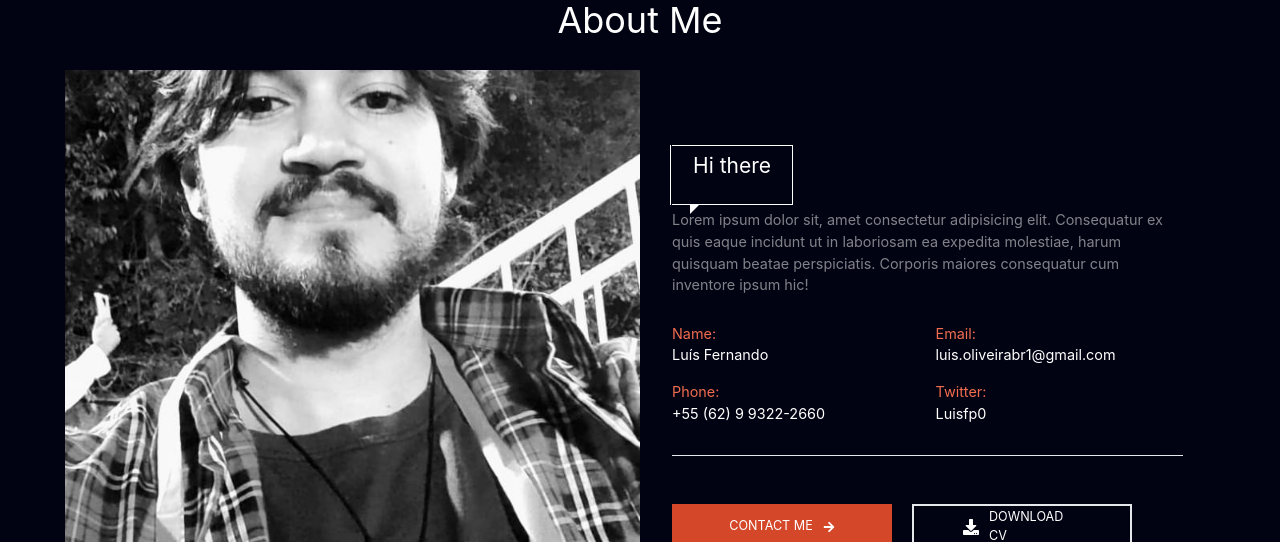
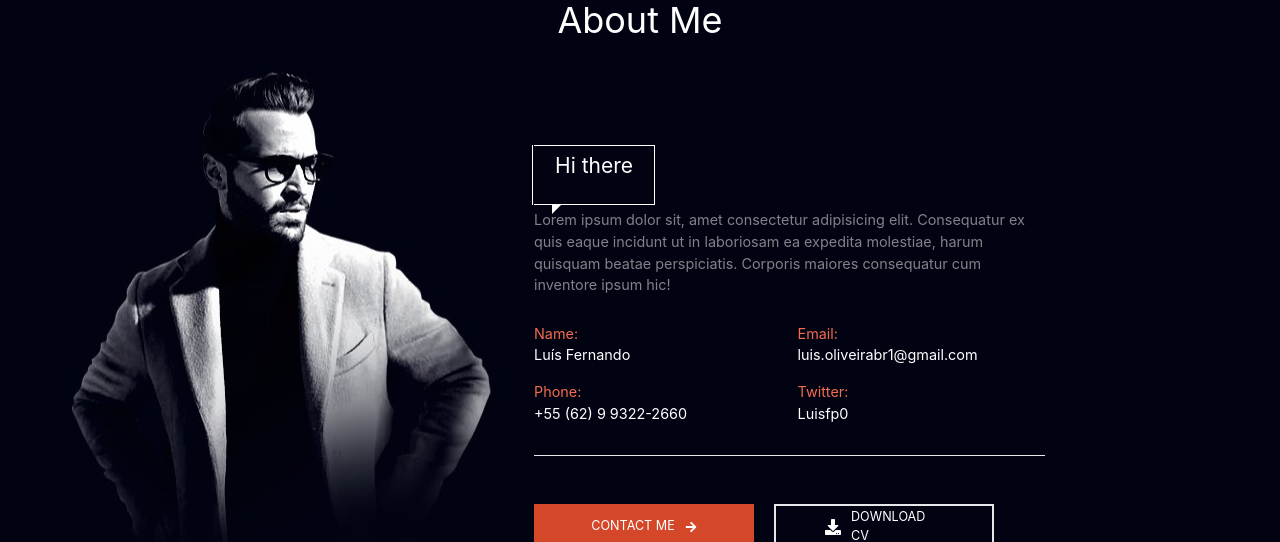
Before and after one commit to Luisfp0/my-new-website, a React (Create React App) app: page / in a window 1280 px wide. Shown: the part 928-1470 px from the top of the page. Built offline with nearby package versions, Linux system fonts and the light colour scheme.

Commit message:
feat: new retract image on AboutMe

```diff
--- a/src/App.tsx
+++ b/src/App.tsx
@@ -13,7 +13,7 @@ function App() {
   };
   return (
     <>
-      <section style={backgroundStyle} className="h-screen flex flex-col">
+      <section className="h-screen flex flex-col bg-custom-gray">
         <Header />
         <Hero />
       </section>
--- a/src/components/AboutMe.tsx
+++ b/src/components/AboutMe.tsx
@@ -1,10 +1,11 @@
 import { FaArrowDown, FaDownload } from "react-icons/fa";
 import Retract from "../assets/img/retract.jpeg";
+import example from "../assets/img/examplePerfilImage.jpg";
 
 function AboutMe() {
   const backgroundStyle = {
-    backgroundImage: `url(${Retract})`,
-    backgroundSize: "cover",
+    backgroundImage: `url(${example})`,
+    backgroundSize: "auto",
     backgroundPosition: "center",
   };
 
@@ -16,7 +17,7 @@ function AboutMe() {
         </h2>
       </div>
       <div className="flex h-[547px]">
-        <div className="w-3/6 h-full" style={backgroundStyle}></div>
+        <div className="w-[38%] h-[90%]" style={backgroundStyle}></div>
         <div className="w-3/6 flex flex-col justify-center px-8 relative">
           <div className="absolute bg-white animate-borderTopAnim lg:top-[75px] md:top-[68px] sm:top-[44px]"></div>
           <div className="absolute lg:left-[152px] lg:top-[75px] md:top-[68px] md:left-[152px] sm:left-[152px] sm:top-[44px] bg-white animate-borderRightAnim"></div>
```
Also changed, not shown: src/assets/img/examplePerfilImage.jpg (added).
